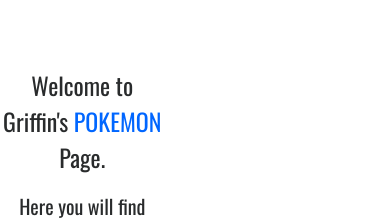
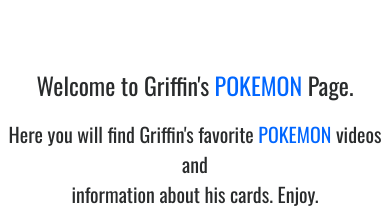
Before and after one commit to fwallacephd/griffinpokemon, a plain HTML site: page index.html in a window 390 px wide. Shown: the part 636-856 px from the top of the page. Drawn offline with nearby package versions, Linux system fonts and the light colour scheme.

Commit message:
Update style.css
i commented out what i changed and added .logo-image at the bottom

```diff
--- a/css/style.css
+++ b/css/style.css
@@ -23,49 +23,51 @@ body {
 /* LOGO */
 #logo {
     margin: 0;
-    width: 100%;
+    /*width: 100%;*/
 }
 
 .welcome-message {
     padding: 70px 0;
-    width: 100%;
+    /*width: 100%;*/
 }
 
 .welcome {
     font-size: 24px;
     text-align: center;
-    width: 100%;
+    /*width: 100%;*/
 
 }
 
 .welcome2 {
     font-size: 20px;
     text-align: center;
-    width: 100%;
+    /*width: 100%;*/
 }
 
-/* MEDIA QUERIES */
+/* MEDIA QUERIES
 @media only screen and (max-width: 1084px){
     #logo {
     margin: 0;
-    width: 75%;
+    width: 75%;*/
 }
 
 .welcome-message {
     padding: 70px 0;
-    width: 75%;
+    /*width: 75%;*/
 }
 
 .welcome {
     font-size: 24px;
     text-align: center;
-    width: 75%;
+    /*width: 75%;*/
 
 }
 
 .welcome2 {
     font-size: 20px;
     text-align: center;
-    width: 75%;
+    /*width: 75%;*/
 }
+.logo-image {
+    min-width: 550px;
 }
```
